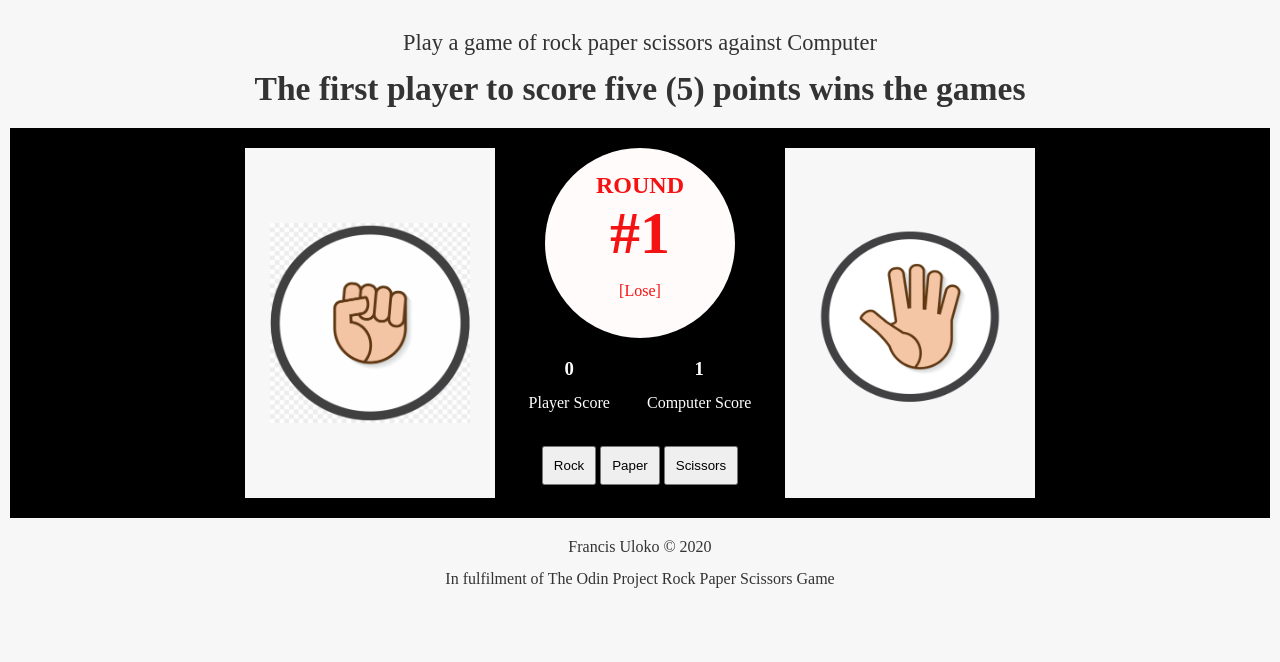
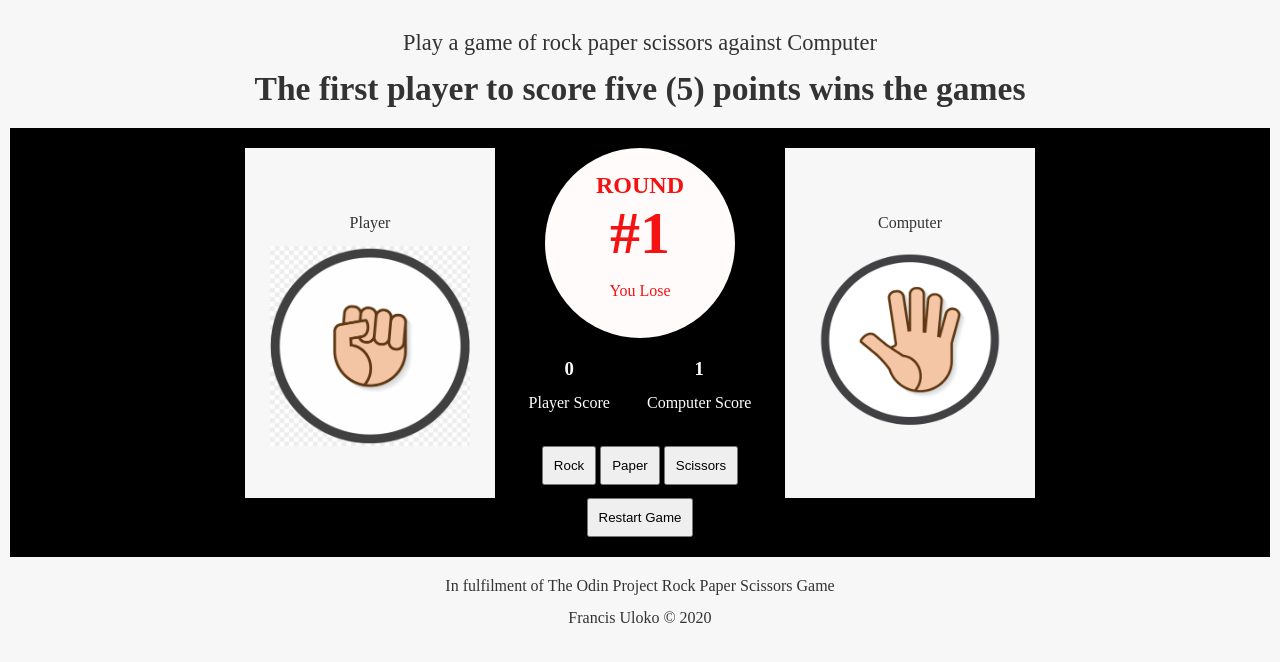
Before and after one commit to francisuloko/rock-paper-scissors, a plain HTML site: page index.html in a window 1280 px wide. Both pictures are taken after a click on the button "Rock". Drawn offline with Linux system fonts and the light colour scheme.

Commit message:
Sanitized code

```diff
--- a/css/styles.css
+++ b/css/styles.css
@@ -81,6 +81,7 @@ section, footer {
 }
 .card-bg {
     display: flex;
+    flex-direction: column;
     justify-content: center;
     align-items: center;
     background-color: #f7f7f7;
--- a/index.html
+++ b/index.html
@@ -14,8 +14,10 @@
             <h2>The first player to score five (5) points wins the games</h2>
         </section>
         <section id="game">
+            <div>
                 <div id="game-graphics">
                     <div class="card card-bg">
+                        <p>Player</p>
                         <img id="playerImg" src="" alt="Player Profile">
                     </div>
                     <div class="card live-feed">
@@ -23,6 +25,7 @@
                             <h2>ROUND</h2>
                             <h2 id="round">#0</h2>
                             <p id="outcome"></p>
+
                         </div>
                         <div id="leader-board">
                             <div id="player-score">
@@ -41,13 +44,16 @@
                         </div>
                     </div>
                     <div class="card card-bg">
+                        <p>Computer</p>
                         <img id="computerImg" src="" alt="Computer Profile">
                     </div>
                 </div>
+            </div>
+            <button onClick="window.location.reload(true)">Restart Game</button>
         </section>
         <footer id="footer-section">
+            <p>In fulfilment of The Odin Project Rock Paper Scissors Game</p>
             <p>Francis Uloko &copy; 2020</p>
-            <p>In fulfilment of The Odin Project Rock Paper Scissors Game</p>
         </footer>
         <script src="js/script.js"></script>
 </body>
--- a/js/script.js
+++ b/js/script.js
@@ -5,7 +5,6 @@
 // computerMove() to get (random) computer selection
 // And playRound() to determine rounds and scores
 
-// Game variable used
 let rock;
 let paper;
 let scissors;
@@ -18,10 +17,9 @@ let computerSelection;
 let photos = ["player.png", "rock.png", "paper.png", "scissors.png", "computer.png"];
 
 // Game controls
-let rockBtn1 = document.querySelector("#rock");
-let paperBtn1 = document.querySelector("#paper");
-let scissorsBtn1 = document.querySelector("#scissors");
-let btnAll = document.querySelectorAll(".game-btns");
+let rockBtn = document.querySelector("#rock");
+let paperBtn = document.querySelector("#paper");
+let scissorsBtn = document.querySelector("#scissors");
 
 // Add phones
 document.getElementById("playerImg").src = "img/player.png";
@@ -29,45 +27,40 @@ document.getElementById("computerImg").src = "img/computer.png";
 
 // Game functions
 function game(){
-    // Playing a round of rock paper scissors
-    rockBtn1.onclick = function(){
+    rockBtn.onclick = function(){ // Playing a round of rock paper scissors
         document.getElementById("playerImg").src = "img/rock.png";
         computerSelection = computerMove();
         document.getElementById("computerImg").src = "img/" + photos[computerSelection];
-        rock = playerSelection = rockBtn1.value; // Getting Player Selectioin
-        console.log(playerSelection, computerSelection);
+        rock = playerSelection = rockBtn.value; // Getting Player Selectioin
         result = playRound(playerSelection, computerSelection);
-        document.getElementById("outcome").textContent = `[${result}]`;
+        document.getElementById("outcome").textContent =  result;
         rounds++;
         document.getElementById("round").textContent ="#" + rounds;
     }
-    paperBtn1.onclick = function(){
+    paperBtn.onclick = function(){
         document.getElementById("playerImg").src = "img/paper.png";
         computerSelection = computerMove();
         document.getElementById("computerImg").src = "img/" + photos[computerSelection];
-        paper = playerSelection = paperBtn1.value;
-        console.log(playerSelection, computerSelection);
+        paper = playerSelection = paperBtn.value;
         result = playRound(playerSelection, computerSelection);
-        document.getElementById("outcome").textContent = `[${result}]`;
+        document.getElementById("outcome").textContent =  result;
         rounds++;
         document.getElementById("round").textContent = "#" + rounds;
     }
-    scissorsBtn1.onclick = function(){
+    scissorsBtn.onclick = function(){
         document.getElementById("playerImg").src = "img/scissors.png";
         computerSelection = computerMove();
         document.getElementById("computerImg").src = "img/" + photos[computerSelection];
-        scissors = playerSelection = scissorsBtn1.value;
-        console.log(playerSelection, computerSelection);
+        scissors = playerSelection = scissorsBtn.value;
         result = playRound(playerSelection, computerSelection);
-        document.getElementById("outcome").textContent = `[${result}]`;
+        document.getElementById("outcome").textContent = result;
         rounds++;
         document.getElementById("round").textContent = "#" + rounds;
     }
 
-    // Update Game Scores
-    if(result == "Win"){
+    if(result == "You Win"){ // Update Game Scores
         playerScore++;
-    } else if(result == "Lose"){
+    } else if(result == "You Lose"){
         computerScore++;
     } else if(result == "Game Over"){
         return result;
@@ -75,38 +68,31 @@ function game(){
 }
 
 // Computer Move Function
-function computerMove(){ // Used this function throughout development
+function computerMove(){
     return (Math.floor((Math.random() * 3)) + 1);
 }
 
-// Play Round Function
-function playRound(player, computer){
+function playRound(player, computer){ // Play Round Function
     // Playing a 5 round game
     if(playerScore != 5 && computerScore != 5){
-
-        // Game rules/logic
-        if(player == computer){
-            return "Tie";
+        if(player == computer){ // Game rules/logic
+            return "Tie Game";
         } else if (
             (player == scissors & computer == paper) ||
             (player == paper    & computer == rock) ||
             (player == rock     & computer == scissors)) {
-
-            // Update the Leader Board
-            playerScore++;
-            document.getElementById("playerScore").textContent = playerScore;
-            console.log(playerScore)
-            return "Win";
+                playerScore++; // Update the Leader Board
+                document.getElementById("playerScore").textContent = playerScore;
+                console.log(playerScore)
+                return "You Win";
         } else {
             computerScore++;
             document.getElementById("computerScore").textContent = computerScore;
-            return "Lose";
+            return "You Lose";
         }
     } else {
         return "Game Over"
     }
-    console.log(player, computer);
 }
-
-// Initialize Game Play
+// Initialize game
 game();
```
Lines whose indentation alone changed are shown as unchanged.
